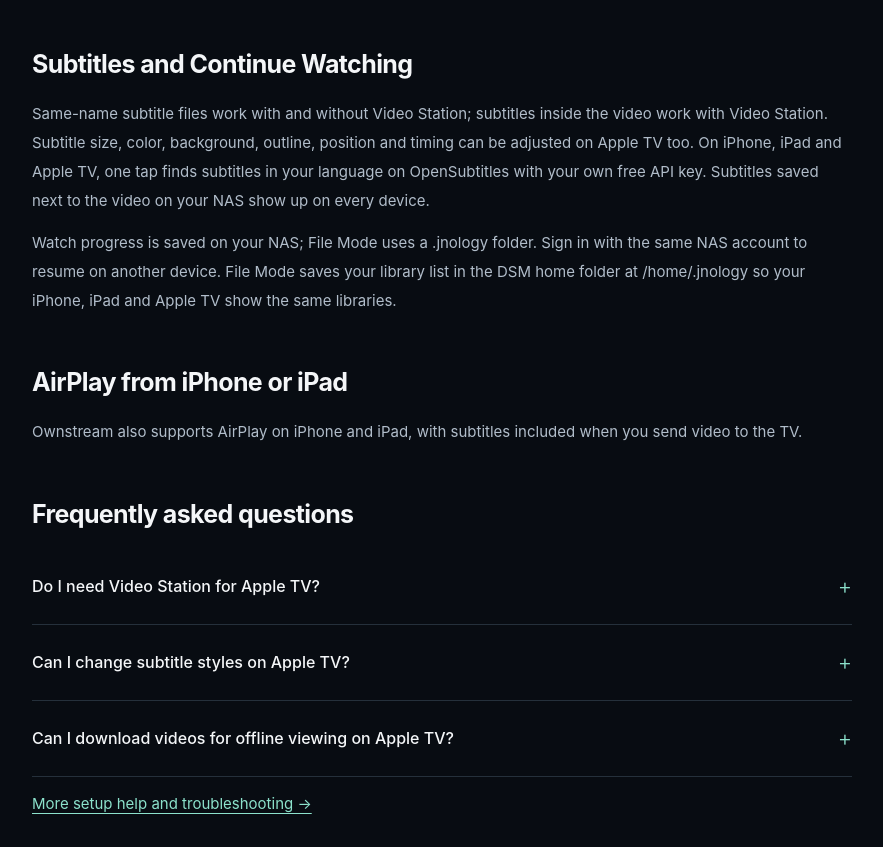
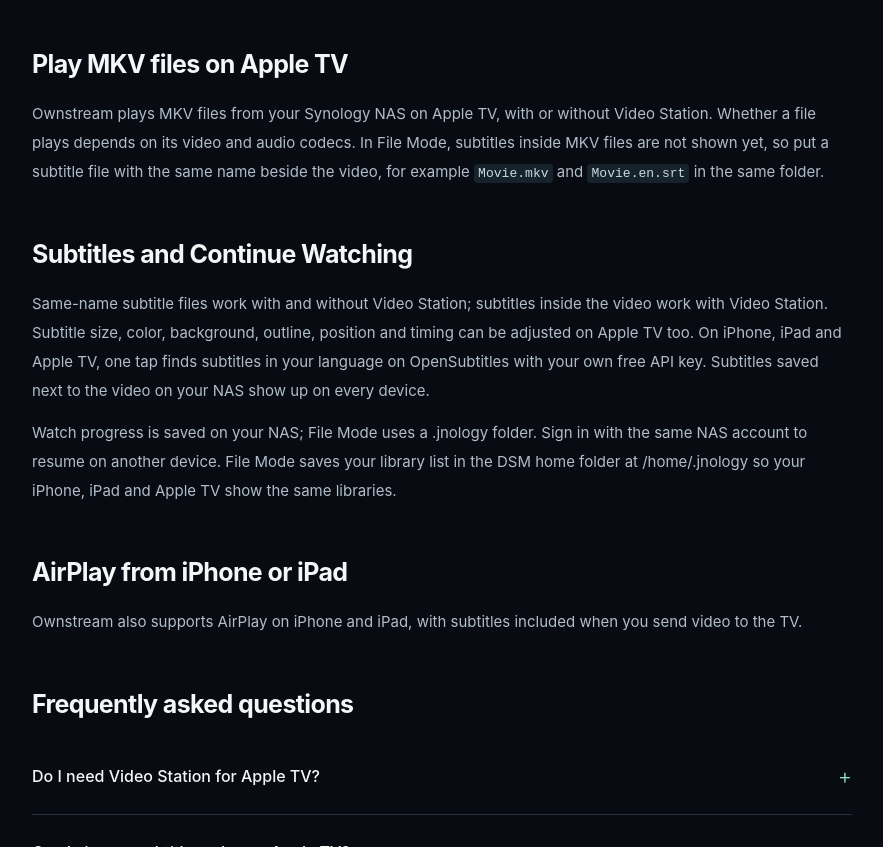
Before and after one commit to JaydenHSong/jnology-site, a plain HTML site: page guides/synology-on-apple-tv.html in a window 1280 px wide. Shown: the part 942-1789 px from the top of the page, without its empty margins (198-1081 px from the left). Drawn offline with Linux system fonts and the light colour scheme.

Commit message:
Apple TV guide: MKV playback section

```diff
--- a/guides/synology-on-apple-tv.html
+++ b/guides/synology-on-apple-tv.html
@@ -57,6 +57,8 @@
 <li><span lang="en" data-i18n>Choose a video from your library and press play. To pick up a video you were watching, use Continue Watching at the top; use the same NAS account to resume across devices.</span><span lang="ko" data-i18n>라이브러리에서 영상을 골라 재생하세요. 보던 영상은 맨 위의 이어보기에서 계속 볼 수 있습니다. 기기 간 이어보기에는 같은 NAS 계정을 사용하세요.</span></li>
 <li><span lang="en" data-i18n>Adjust subtitle size, color, background, outline, position and timing to suit your TV viewing.</span><span lang="ko" data-i18n>TV에서 보기 편하도록 자막 크기·색·배경·테두리·위치·싱크를 조절하세요.</span></li>
 </ol>
+<h2><span lang="en" data-i18n>Play MKV files on Apple TV</span><span lang="ko" data-i18n>Apple TV에서 MKV 파일 보기</span></h2>
+<p><span lang="en" data-i18n>Ownstream plays MKV files from your Synology NAS on Apple TV, with or without Video Station. Whether a file plays depends on its video and audio codecs. In File Mode, subtitles inside MKV files are not shown yet, so put a subtitle file with the same name beside the video, for example <code>Movie.mkv</code> and <code>Movie.en.srt</code> in the same folder.</span><span lang="ko" data-i18n>Ownstream은 Video Station이 있어도 없어도 Synology NAS의 MKV 파일을 Apple TV에서 재생합니다. 재생 여부는 파일의 영상·음성 코덱에 따라 다릅니다. 파일 모드에서는 아직 MKV 안에 든 자막이 나오지 않으니, 같은 폴더에 <code>영상이름.mkv</code>와 <code>영상이름.ko.srt</code>처럼 이름이 같은 자막 파일을 두세요.</span></p>
 <h2><span lang="en" data-i18n>Subtitles and Continue Watching</span><span lang="ko" data-i18n>자막과 이어보기</span></h2>
 <p><span lang="en" data-i18n>Same-name subtitle files work with and without Video Station; subtitles inside the video work with Video Station. Subtitle size, color, background, outline, position and timing can be adjusted on Apple TV too. On iPhone, iPad and Apple TV, one tap finds subtitles in your language on OpenSubtitles with your own free API key. Subtitles saved next to the video on your NAS show up on every device.</span><span lang="ko" data-i18n>같은 이름의 자막 파일은 Video Station 유무와 관계없이, 영상 안 자막은 Video Station을 쓸 때 지원합니다. Apple TV에서도 자막 크기·색·배경·테두리·위치·싱크를 조절할 수 있습니다. iPhone·iPad·Apple TV에서 한 번 눌러 본인의 무료 OpenSubtitles API 키로 내 언어 자막을 찾습니다. NAS의 영상 옆에 저장한 자막은 모든 기기에서 보입니다.</span></p>
 <p><span lang="en" data-i18n>Watch progress is saved on your NAS; File Mode uses a .jnology folder. Sign in with the same NAS account to resume on another device. File Mode saves your library list in the DSM home folder at /home/.jnology so your iPhone, iPad and Apple TV show the same libraries.</span><span lang="ko" data-i18n>재생 기록은 NAS에 저장되며 파일 모드에서는 .jnology 폴더를 사용합니다. 같은 NAS 계정으로 로그인하면 다른 기기에서도 이어볼 수 있습니다. 파일 모드의 라이브러리 목록은 DSM 홈 폴더의 /home/.jnology에 저장되어 iPhone·iPad·Apple TV에 같은 라이브러리가 표시됩니다.</span></p>
```
